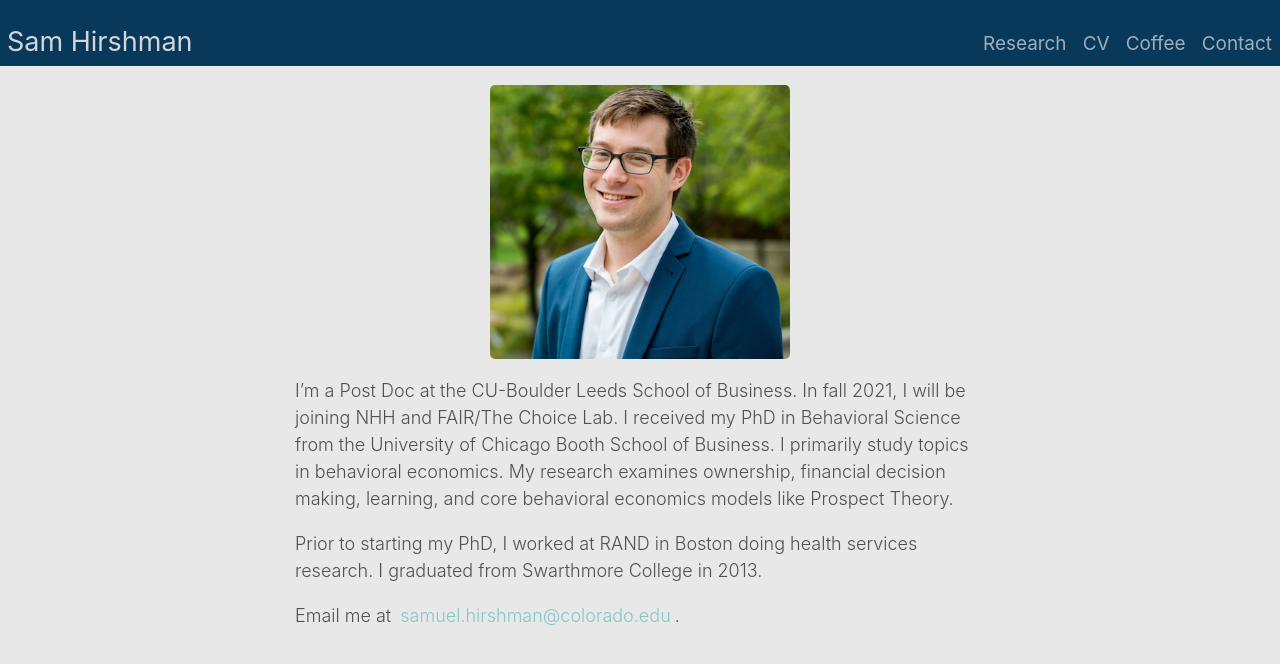
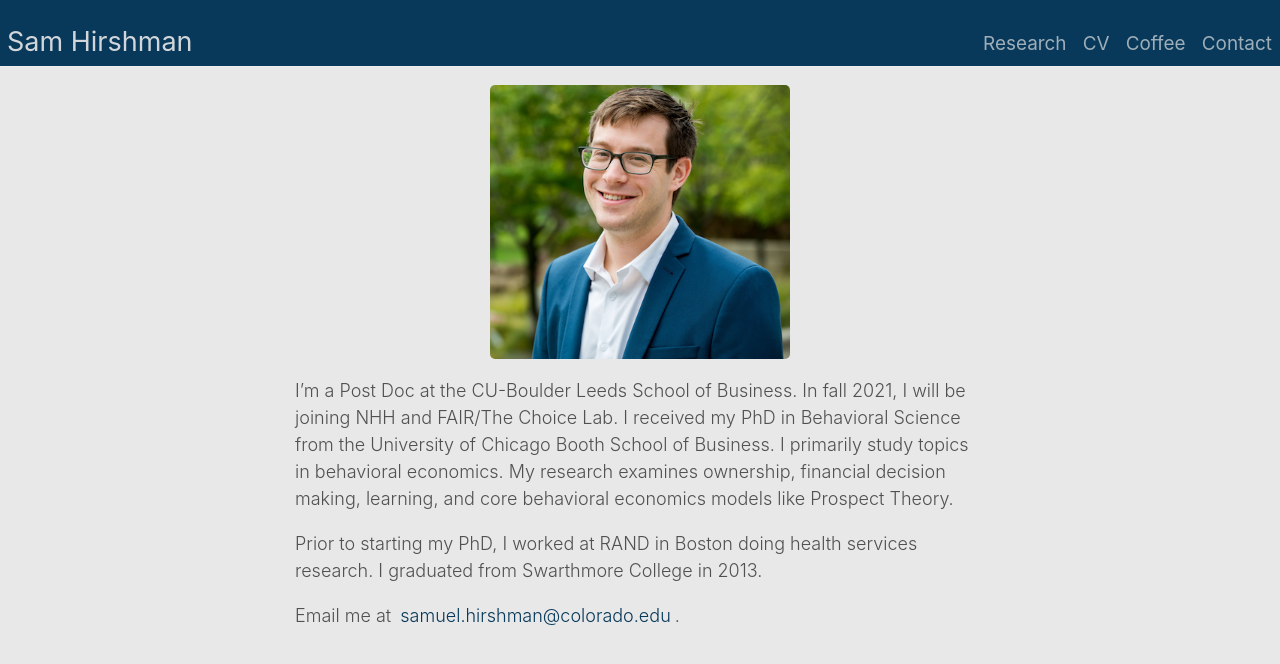
Before and after one commit to shirshma/shirshma.github.io, a Jekyll site: the page built from index.md, in a window 1280 px wide. Shown: the top 664 px of the page. Built offline with Jekyll 4.4.1, drawn with Linux system fonts in a browser that asks for light colours.

Commit message:
Update _base.scss

```diff
--- a/_sass/_base.scss
+++ b/_sass/_base.scss
@@ -35,7 +35,7 @@ html {
 
 // No `:visited` state is required by default (browsers will use `a`)
 a {
-  color: #85c6c6;
+  color: $mast-bg;
   text-decoration: none;
 
   // `:focus` is linked to `:hover` for basic accessibility
```
